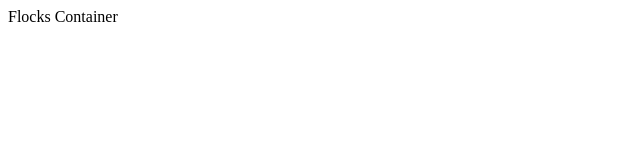
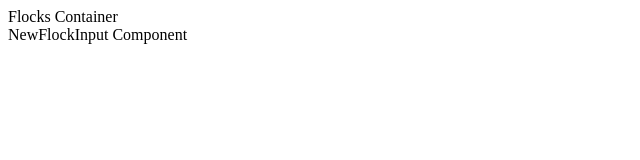
Before and after one commit to elevationcoder/hatcher-frontend, a React (Create React App) app: page /flocks in a window 1280 px wide. Shown: the top 160 px of the page, without its empty margins (0-640 px from the left). Built offline with nearby package versions, Linux system fonts and the light colour scheme.

Commit message:
added FlockList and NewFlockInput components

```diff
--- a/src/App.js
+++ b/src/App.js
@@ -1,12 +1,14 @@
 import React, { Component } from "react";
 import { connect } from "react-redux";
 import FlocksContainer from "./containers/flockContainer";
+import NewFlockInput from "./components/NewFlockInput";
 class App extends Component {
   componentDidMount() {}
   render() {
     return (
       <div className="App">
         <FlocksContainer />
+        <NewFlockInput />
       </div>
     );
   }
--- /dev/null
+++ b/src/components/FlockList.js
@@ -0,0 +1,7 @@
+import React from "react";
+
+const FlockList = (props) => {
+  return <div>Flocks</div>;
+};
+
+export default FlockList;
--- /dev/null
+++ b/src/components/NewFlockInput.js
@@ -0,0 +1,10 @@
+import React, { Component } from "react";
+
+class NewFlockInput extends Component {
+  state = {};
+  render() {
+    return <div>NewFlockInput Component</div>;
+  }
+}
+
+export default NewFlockInput;
--- a/src/containers/flockContainer.js
+++ b/src/containers/flockContainer.js
@@ -1,4 +1,6 @@
 import React, { Component } from "react";
+import FlockList from "../components/FlockList";
+import NewFlockInput from "../components/NewFlockInput";
 
 class FlocksContainer extends Component {
   render() {
```
